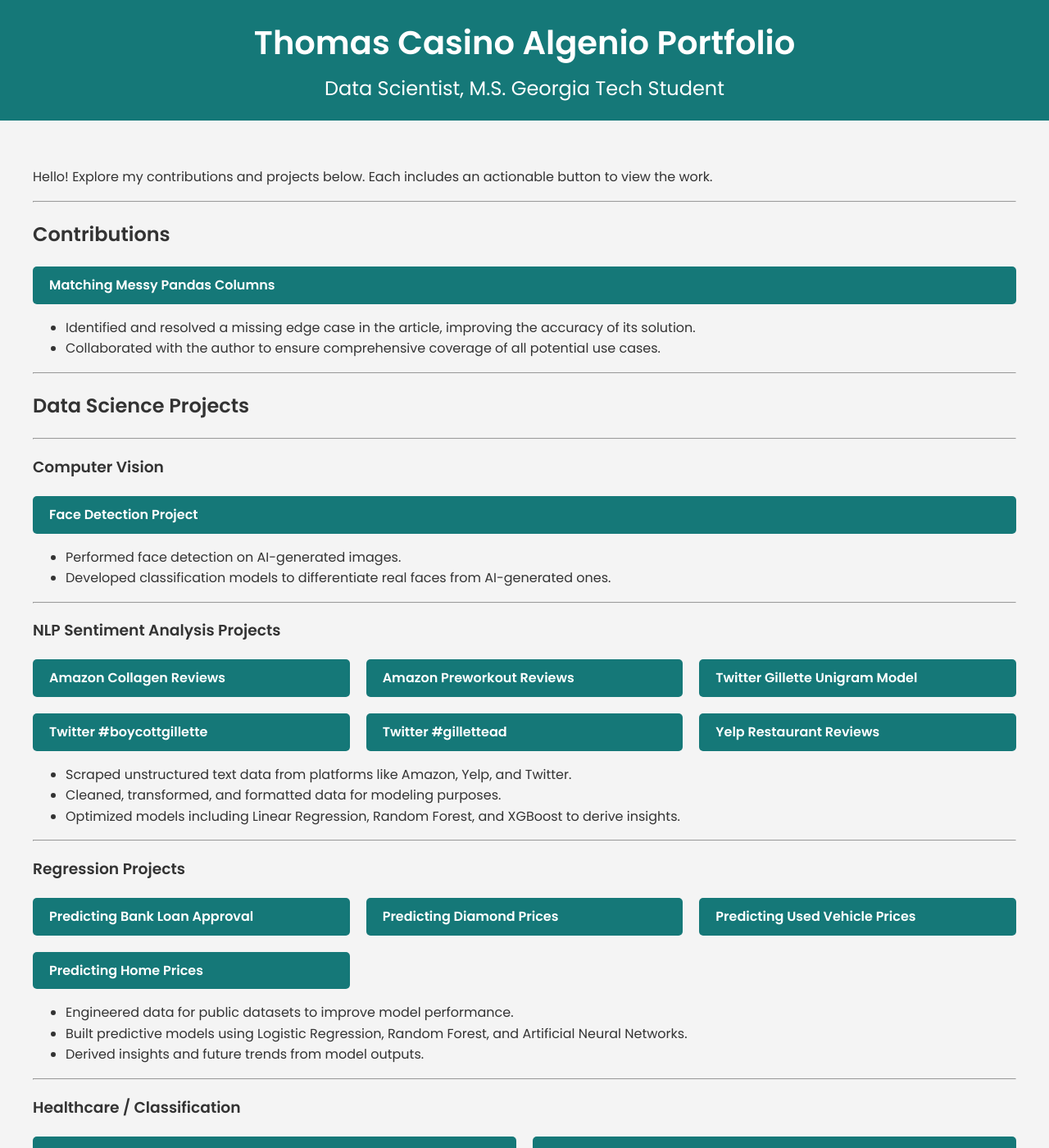
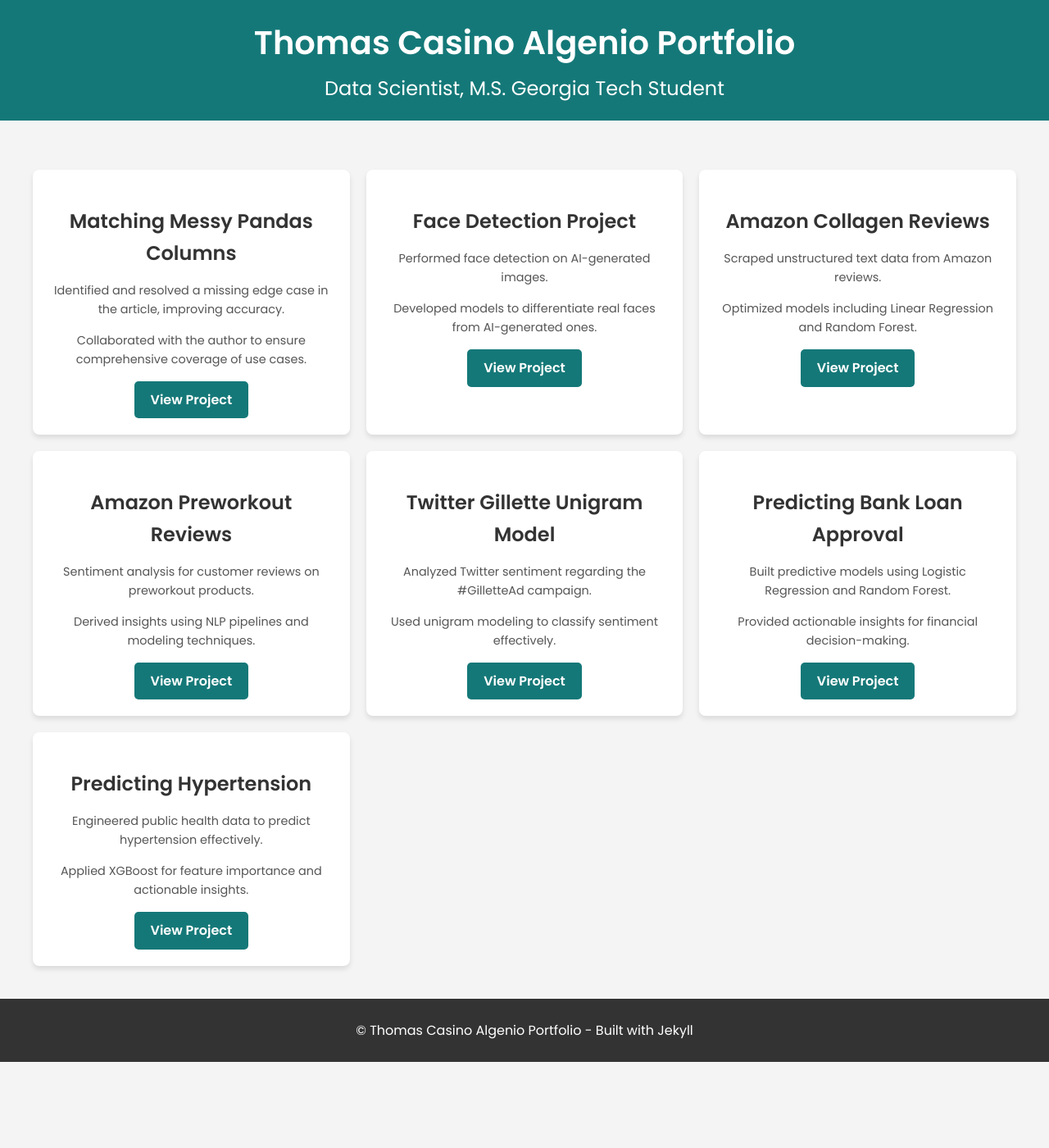
Before and after one commit to thomasalgenio/Thomas_Portfolio, a Jekyll site: the page built from README.md, in a window 1280 px wide and 1400 px high. Shown: the whole window at 82% size. Built offline with Jekyll 4.4.1, drawn with Linux system fonts in a browser that asks for light colours; our own code applies the rules of GitHub Pages for plain Markdown files; some of the changed text lies outside the part shown.

Commit message:
Update default.html

```diff
--- a/_layouts/default.html
+++ b/_layouts/default.html
@@ -39,7 +38,6 @@
         padding: 20px;
       }
 
-      /* Projects Grid */
       .projects {
         display: grid;
         gap: 20px;
@@ -102,42 +100,59 @@
     </header>
 
     <main>
-      <section>
-        <!-- Inject All Markdown Content -->
-        <div class="content">
-          {{ content }}
-        </div>
-      </section>
-
       <section class="projects">
-        <!-- Add Project Cards for a Clean Layout -->
+        <!-- Card 1 -->
         <div class="project-card">
           <h3>Matching Messy Pandas Columns</h3>
-          <p>Improved data accuracy by resolving edge cases in fuzzy matching.</p>
+          <p>Identified and resolved a missing edge case in the article, improving accuracy.</p>
+          <p>Collaborated with the author to ensure comprehensive coverage of use cases.</p>
           <a href="https://medium.com/analytics-vidhya/matching-messy-pandas-columns-with-fuzzywuzzy-4adda6c7994f" class="btn">View Project</a>
         </div>
 
+        <!-- Card 2 -->
         <div class="project-card">
           <h3>Face Detection Project</h3>
-          <p>Detecting real vs AI-generated faces using computer vision techniques.</p>
+          <p>Performed face detection on AI-generated images.</p>
+          <p>Developed models to differentiate real faces from AI-generated ones.</p>
           <a href="https://github.com/thomasalgenio/Sample_Projects/tree/main/Face_Detection_on_AI_Generated_Images" class="btn">View Project</a>
         </div>
 
+        <!-- Card 3 -->
         <div class="project-card">
           <h3>Amazon Collagen Reviews</h3>
-          <p>Sentiment analysis of customer reviews using NLP techniques.</p>
+          <p>Scraped unstructured text data from Amazon reviews.</p>
+          <p>Optimized models including Linear Regression and Random Forest.</p>
           <a href="https://github.com/thomasalgenio/Sample_Projects/tree/main/NLP_Sentiment_Analysis_Amazon" class="btn">View Project</a>
         </div>
 
+        <!-- Card 4 -->
+        <div class="project-card">
+          <h3>Amazon Preworkout Reviews</h3>
+          <p>Sentiment analysis for customer reviews on preworkout products.</p>
+          <p>Derived insights using NLP pipelines and modeling techniques.</p>
+          <a href="https://github.com/thomasalgenio/Sample_Projects/tree/main/NLP_Sentiment_Analysis_Amazon" class="btn">View Project</a>
+        </div>
+
+        <!-- Card 5 -->
+        <div class="project-card">
+          <h3>Twitter Gillette Unigram Model</h3>
+          <p>Analyzed Twitter sentiment regarding the #GilletteAd campaign.</p>
+          <p>Used unigram modeling to classify sentiment effectively.</p>
+          <a href="https://github.com/thomasalgenio/Sample_Projects/tree/main/NLP_Sentiment_Analysis_Gillette" class="btn">View Project</a>
+        </div>
+
+        <!-- Add more cards following the same structure -->
         <div class="project-card">
           <h3>Predicting Bank Loan Approval</h3>
-          <p>Machine learning models to predict loan approval probabilities.</p>
+          <p>Built predictive models using Logistic Regression and Random Forest.</p>
+          <p>Provided actionable insights for financial decision-making.</p>
           <a href="https://github.com/thomasalgenio/Sample_Projects/tree/263caf5c4e4587d46c72187b9081874bf19cf1c5/Bank_Loan_Prediction" class="btn">View Project</a>
         </div>
 
         <div class="project-card">
           <h3>Predicting Hypertension</h3>
-          <p>Machine learning models for healthcare predictions and insights.</p>
+          <p>Engineered public health data to predict hypertension effectively.</p>
+          <p>Applied XGBoost for feature importance and actionable insights.</p>
           <a href="https://github.com/thomasalgenio/Sample_Projects/tree/263caf5c4e4587d46c72187b9081874bf19cf1c5/Hypertension_Prediction" class="btn">View Project</a>
         </div>
       </section>
```
Also changed, not shown: other parts of _layouts/default.html (+0 -1 lines).
